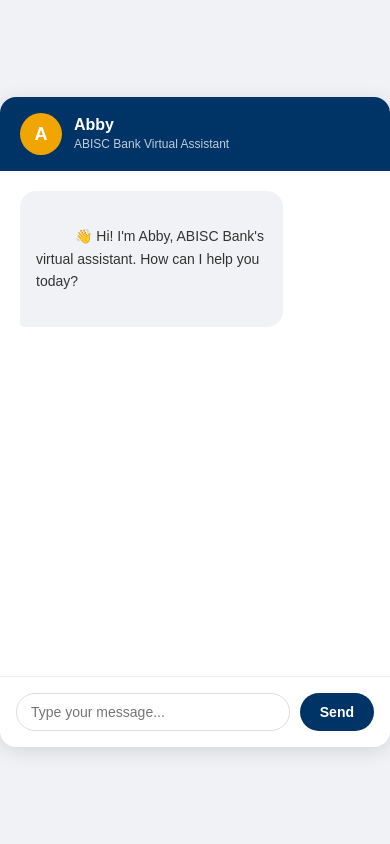
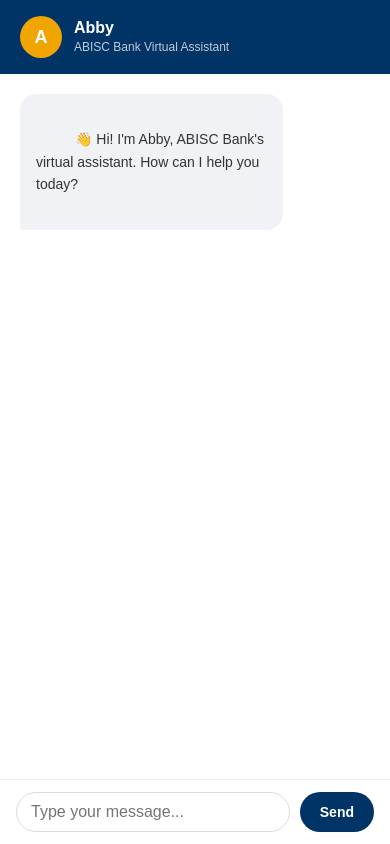
Before and after one commit to Haancer/abisc-bank-chatbot, a website: page public/index.html in a window 390 px wide. Drawn offline with Linux system fonts and the light colour scheme.

Commit message:
Fixing mobile responsivness

```diff
--- a/public/style.css
+++ b/public/style.css
@@ -11,13 +11,16 @@ body {
   justify-content: center;
   align-items: center;
   height: 100vh;
+  height: 100dvh;
 }
 
 .chat-wrapper {
-  width: 420px;
-  height: 650px;
+  width: 100%;
+  max-width: 420px;
+  height: 100vh;
+  height: 100dvh;
   background: white;
-  border-radius: 16px;
+  border-radius: 0;
   box-shadow: 0 4px 20px rgba(0,0,0,0.12);
   display: flex;
   flex-direction: column;
@@ -31,6 +34,7 @@ body {
   display: flex;
   align-items: center;
   gap: 12px;
+  flex-shrink: 0;
 }
 
 .avatar {
@@ -44,6 +48,7 @@ body {
   font-weight: bold;
   font-size: 18px;
   color: white;
+  flex-shrink: 0;
 }
 
 .header-info h1 {
@@ -63,6 +68,7 @@ body {
   display: flex;
   flex-direction: column;
   gap: 12px;
+  -webkit-overflow-scrolling: touch;
 }
 
 .message {
@@ -104,10 +110,12 @@ body {
 }
 
 .chat-footer {
-  padding: 16px;
+  padding: 12px 16px;
   border-top: 1px solid #eee;
   display: flex;
   gap: 10px;
+  flex-shrink: 0;
+  background: white;
 }
 
 .chat-footer input {
@@ -115,7 +123,7 @@ body {
   padding: 10px 14px;
   border: 1px solid #ddd;
   border-radius: 24px;
-  font-size: 14px;
+  font-size: 16px;
   outline: none;
 }
 
@@ -132,8 +140,20 @@ body {
   cursor: pointer;
   font-size: 14px;
   font-weight: 600;
+  flex-shrink: 0;
 }
 
 .chat-footer button:hover {
   background: #004080;
 }
+
+@media (min-width: 480px) {
+  .chat-wrapper {
+    height: 650px;
+    border-radius: 16px;
+  }
+
+  body {
+    height: 100vh;
+  }
+}
```
